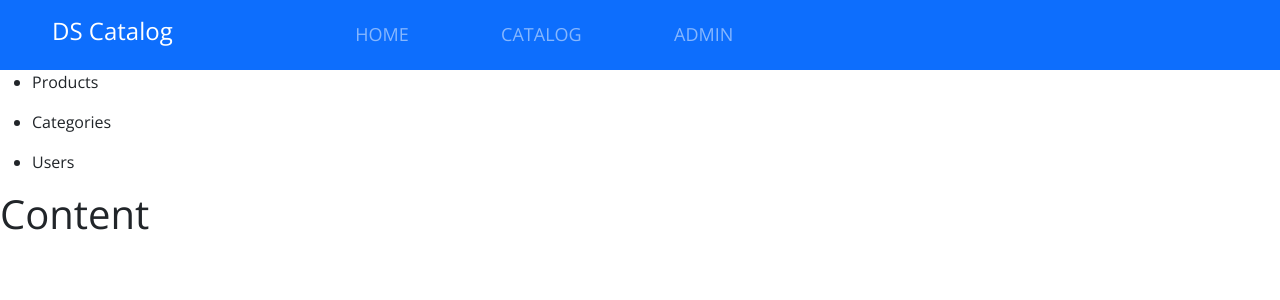
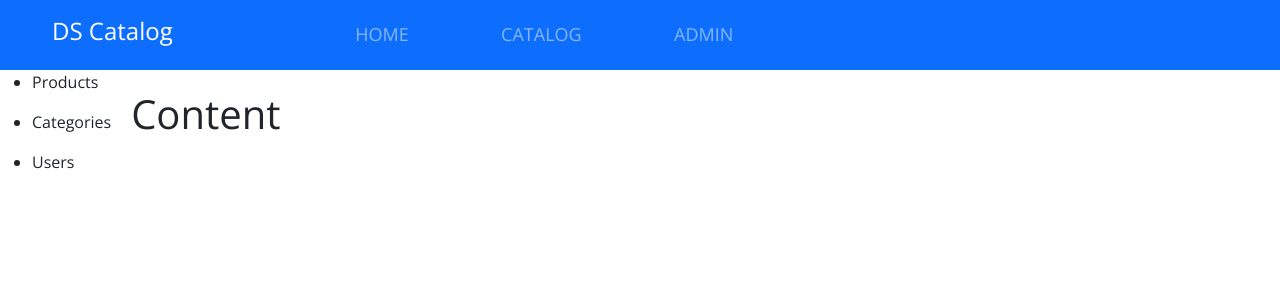
Before and after one commit to CarlosLaurine/Complete-DS-Catalog-App, a React (Create React App) app in the folder frontend-web/: page /admin in a window 1280 px wide. Shown: the top 300 px of the page. Built offline with nearby package versions, Linux system fonts and the light colour scheme.

Commit message:
Admin Page Responsivity for 1200px Breakpoint Implemented + Base Style

```diff
--- a/frontend-web/src/pages/Admin/index.tsx
+++ b/frontend-web/src/pages/Admin/index.tsx
@@ -1,3 +1,4 @@
+import './style.css';
 import Navbar from './Navbar';
 
 const Admin = () => {
--- /dev/null
+++ b/frontend-web/src/pages/Admin/style.css
@@ -0,0 +1,15 @@
+.admin-container {
+  display: flex;
+  flex-direction: column;
+}
+.admin-content {
+  padding: 20px;
+}
+@media (min-width: 1200px) {
+  .admin-container {
+    flex-direction: row;
+  }
+  .admin-content {
+    flex: 1;
+  }
+}
```
